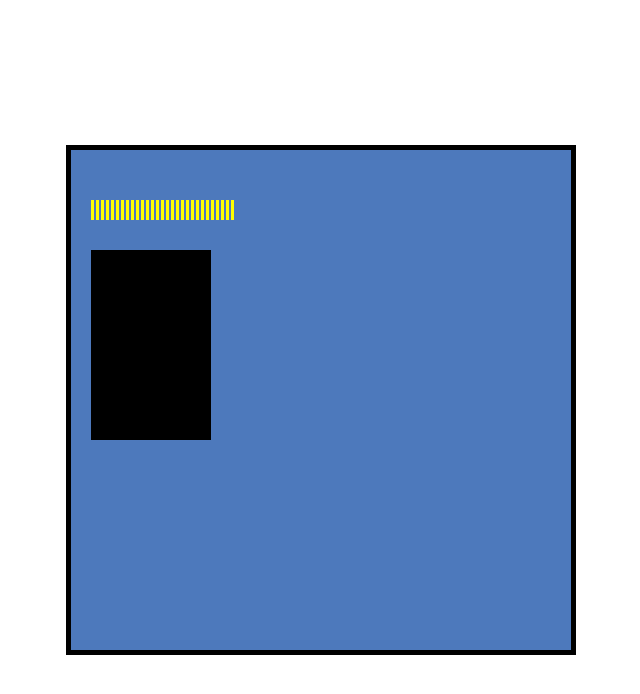
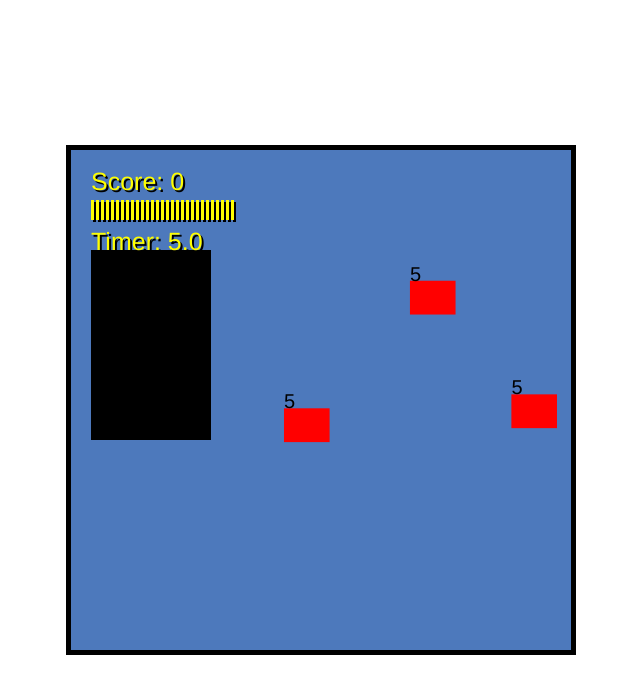
Before and after one commit to RaunakShahi/animated-2d-js, a plain HTML site: page index.html in a window 1280 px wide. Shown: the whole page, without its empty margins (319-959 px from the left). Drawn offline with Linux system fonts and the light colour scheme.

Commit message:
complete basic structure and mechanics of the game.

```diff
--- a/notworking.js
+++ b/notworking.js
@@ -84,7 +84,33 @@ window.addEventListener('load',function(){
         }
     }
     class Enemy{
-
+        constructor(game){
+            this.game=game;
+            this.x=this.game.width;
+            this.speedX=Math.random()*-1.5-0.5;
+            this.markedForDeletion=false;
+            this.lives=5;
+            this.score=this.lives;
+        }
+        update(){
+            this.x+=this.speedX;
+            if(this.x+this.width<0) this.markedForDeletion=true;
+        }
+        draw(context){
+            context.fillStyle='red';
+            context.fillRect(this.x,this.y,this.width,this.height);
+            context.fillStyle='black';
+            context.font='20px Helvetica';
+            context.fillText(this.lives,this.x,this.y);
+        }
+    }
+    class Angler1 extends Enemy{
+        constructor(game){
+            super(game);
+            this.width=228*0.2;
+            this.height=169*0.2;
+            this.y=Math.random()*(this.game.height*0.9-this.height);
+        }
     }
     class Layer{
 
@@ -100,10 +126,38 @@ window.addEventListener('load',function(){
             this.color='yellow';
         }
         draw(context){
+            context.save();
             context.fillStyle=this.color;
+            context.shadowOffsetX=2;
+            context.shadowOffsetY=2;
+            context.shadowColor='black';
+            context.font=this.fontSize+'px '+this.fontFamily ;
+            //score indication
+            context.fillText('Score: '+this.game.score,20,40);
+            //ammo indication
             for(let i=0;i<this.game.ammo;i++){
                 context.fillRect(20+5*i,50,3,20);
             }
+            //timer
+            const formattedTime=(this.game.gameTime*0.001).toFixed(1);
+            context.fillText('Timer: '+formattedTime,20,100);
+            if(this.game.gameOver){
+                context.textAlign='center';
+                let message1;
+                let message2;
+                if(this.game.score>=this.game.winningScore){
+                    message1='YOU WIN!!!';
+                    message2='Good Job!';
+                }else{
+                    message1='You lose :(';
+                    message2='Better Luck next time!';
+                }
+                context.font='50px '+this.fontFamily;
+                context.fillText(message1,this.game.width*0.5,this.game.height*0.5-40);
+                context.font='25px '+this.fontFamily;
+                context.fillText(message2,this.game.width*0.5,this.game.height*0.5+40);
+            }
+            context.restore();
         }
     }
     class Game{
@@ -113,13 +167,24 @@ window.addEventListener('load',function(){
             this.player=new Player(this);
             this.input=new InputHandler(this);
             this.keys=[];
+            this.enemies=[];
             this.ui= new UI(this);
             this.ammo=20;
             this.maxAmmo=50;
             this.ammoTimer=0;
+            this.enemyTimer=0;
+            this.enemyInterval=1000;
             this.ammoInterval=500;
+            this.gameOver=false;
+            this.score=0;
+            this.winningScore=10;
+            this.gameTime=0;
+            this.timeLimit=5000;
         }
         update(delta){
+            if(!this.gameOver)this.gameTime+=delta;
+            if(this.gameTime>this.timeLimit)
+                this.gameOver=true;
             this.player.update();
             if(this.ammoTimer>this.ammoInterval){
                 if(this.ammo<this.maxAmmo)
@@ -128,10 +193,49 @@ window.addEventListener('load',function(){
             }
             else
                 this.ammoTimer+=delta;
+            this.enemies.forEach(enemy=>{
+                enemy.update();
+                if(this.checkCollision(this.player,enemy)){
+                    enemy.markedForDeletion=true;
+                }
+                this.player.projectiles.forEach(projectile=>{
+                    if(this.checkCollision(projectile,enemy)){
+                        enemy.lives--;
+                        projectile.markedForDeletion=true;
+                        if(enemy.lives<=0){
+                            enemy.markedForDeletion=true;
+                            if(!this.gameOver)
+                                this.score+=enemy.score;
+                            if(this.score>=this.winningScore)
+                                this.gameOver=true;
+                        }
+                    }
+                })
+            });
+            this.enemies=this.enemies.filter(enemy=>!enemy.markedForDeletion);
+            if(this.enemyTimer>this.enemyInterval && !this.gameOver){
+                this.addEnemy();
+                this.enemyTimer=0;
+            }
+            else{
+                this.enemyTimer+=delta;
+            }
         }
         draw(context){
             this.player.draw(context);
             this.ui.draw(context);
+            this.enemies.forEach(enemy=>{
+                enemy.draw(context);
+            })
+        }
+        addEnemy(){
+            this.enemies.push(new Angler1(this));
+        }
+        checkCollision(rect1,rect2){
+            return(rect1.x<rect2.x+rect2.width &&
+                   rect1.x+rect1.width>rect2.x &&
+                   rect1.y<rect2.y+rect2.height &&
+                   rect1.height +rect1.y>rect2.y)
         }
     }
 
```
Also changed, not shown: index.html (+8 -0 lines), assets/layer1.png (added), assets/layer2.png (added), assets/layer3.png (added), assets/layer4.png (added).
